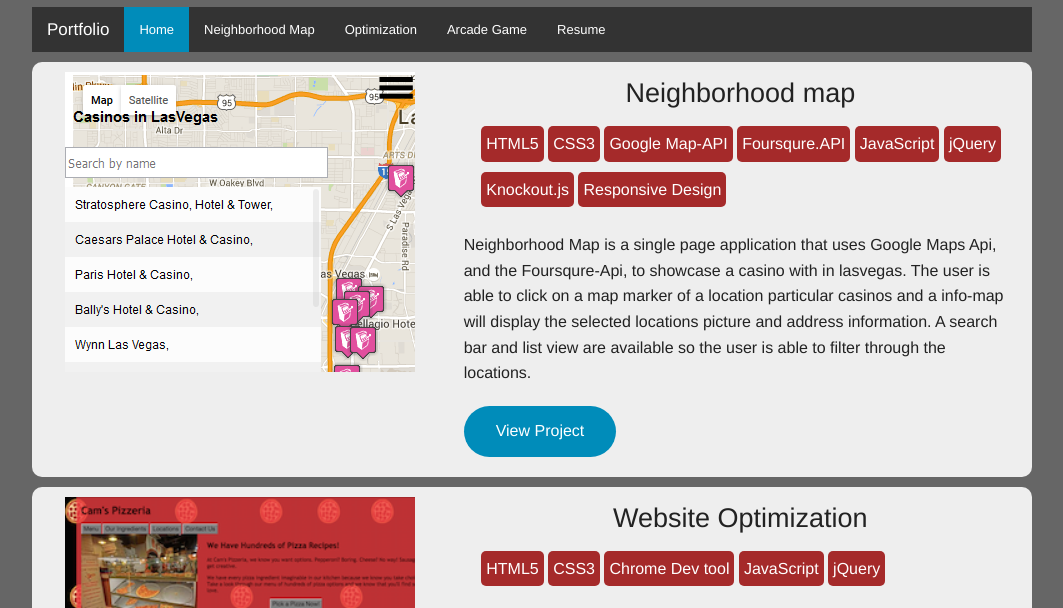
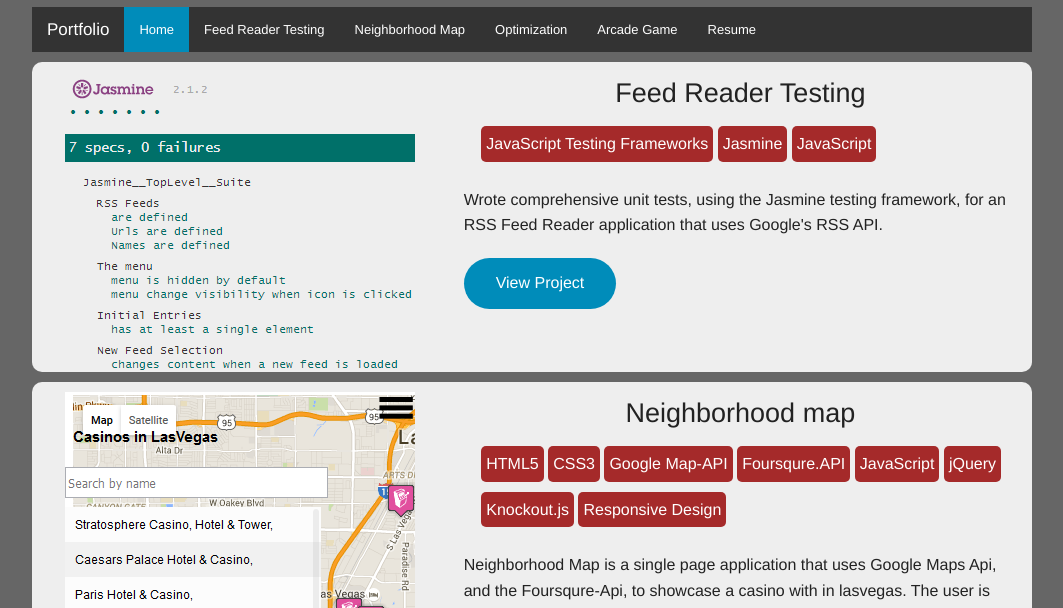
Before and after one commit to Abiyayalew/portfolio, a plain HTML site: page index.html in a window 1280 px wide. Shown: the part 142-750 px from the top of the page, without its empty margins (108-1171 px from the left). Drawn offline with nearby package versions, Linux system fonts and the light colour scheme.

Commit message:
fix:Update index.html

```diff
--- a/index.html
+++ b/index.html
@@ -28,7 +28,9 @@
 
         <section class="top-bar-section">
           <ul class="left">
-            <li class="active"><a href="#">Home</a></li>
+
+            <li class="active"><a href="index.html">Home</a></li>
+            <li><a href ="#Project6">Feed Reader Testing</a></li>
             <li><a href="#Project5">Neighborhood Map</a></li>
             <li><a href="#Project4">Optimization</a></li>
             <li><a href="#Project3">Arcade Game</a></li>
@@ -37,12 +39,32 @@
         </section>
       </nav>
     </div>
+
+    <div id="Project6" class ="row projects">
+      <div class=" small-12  medium-5  large-5 columns project-image">
+        <img  src="img/testing.png" alt="">
+
+      </div>
+
+      <div class="small-12  medium-7 large-7 columns">
+        <h3>Feed Reader Testing</h3>
+        <ul class="tech">
+          <li>JavaScript Testing Frameworks</li>
+          <li>Jasmine</li>
+          <li>JavaScript</li>
+        </ul>
+
+        <p>Wrote comprehensive unit tests, using the Jasmine testing framework, for an RSS Feed Reader application that uses Google's RSS API.</p>
+        <a href="https://github.com/Abiyayalew/FeedReader-Testing" class="button round">View Project</a>
+      </div>
+     </div>
+
     <div id="Project5" class ="row projects">
       <div class=" small-12  medium-5  large-5 columns project-image">
         <img  src="img/Neighborhoodmap.png" alt="">
 
       </div>
-      <!-- /.col-md-7 -->
+
       <div class="small-12  medium-7 large-7 columns">
         <h3>Neighborhood map</h3>
         <ul class="tech">
@@ -66,7 +88,7 @@
         <img  src="img/WebsiteOptimization.png" alt="">
 
       </div>
-      <!-- /.col-md-7 -->
+
       <div class=" small-12  medium-7  large-7 columns">
         <h3>Website Optimization</h3>
         <ul class="tech">
@@ -87,7 +109,7 @@
         <img  src="img/game.png" alt="">
 
       </div>
-      <!-- /.col-md-7 -->
+
       <div class=" small-12  medium-7  large-7 columns">
         <h3>Classic Arcade Game Clone</h3>
         <ul class="tech">
@@ -108,7 +130,7 @@
         <img src="img/resume.jpg" alt="">
 
       </div>
-      <!-- /.col-md-7 -->
+
       <div class=" small-12 medium-7  large-7 columns">
         <h3>Interactive Resume</h3>
         <ul class="tech">
```
Also changed, not shown: img/Testing.png (added).
